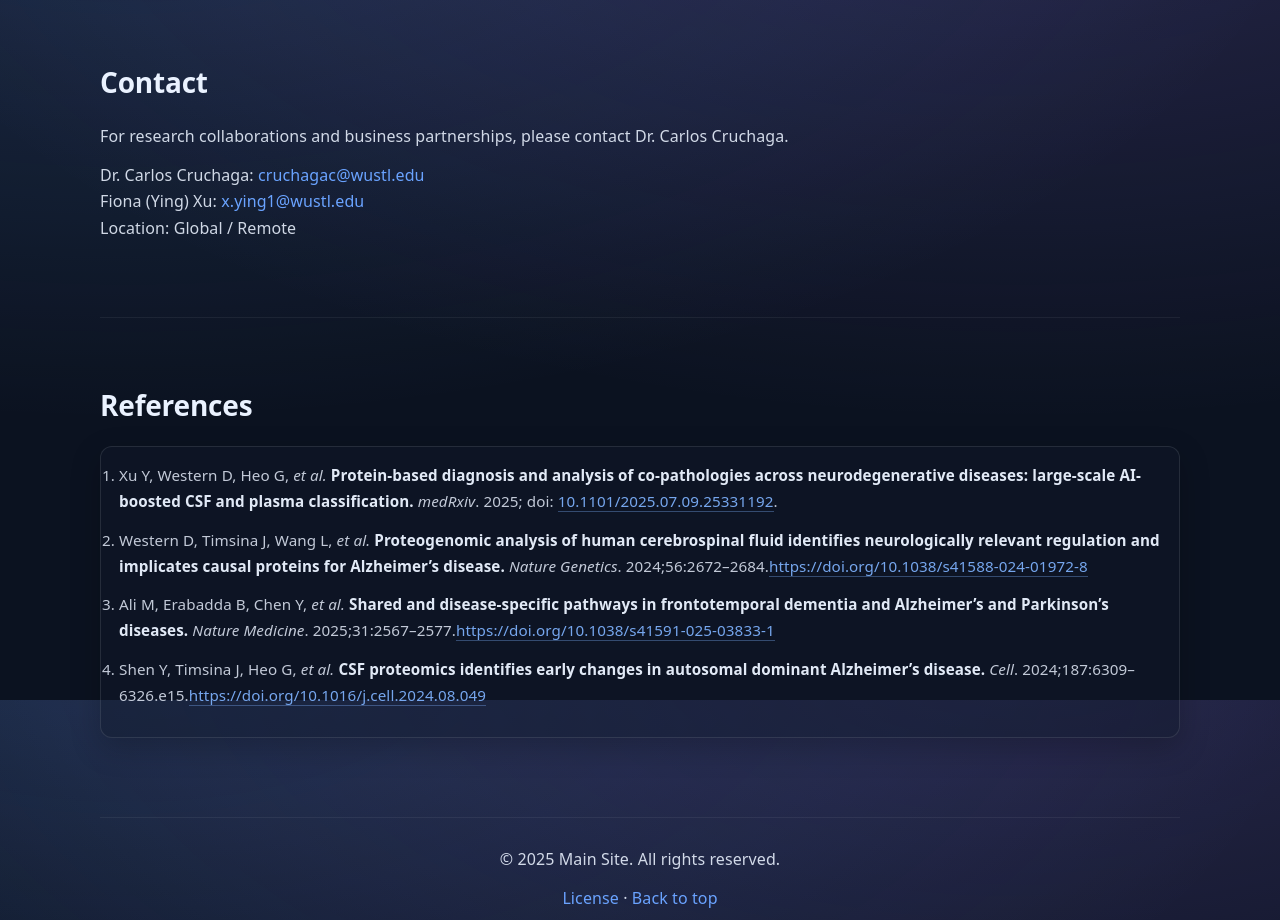
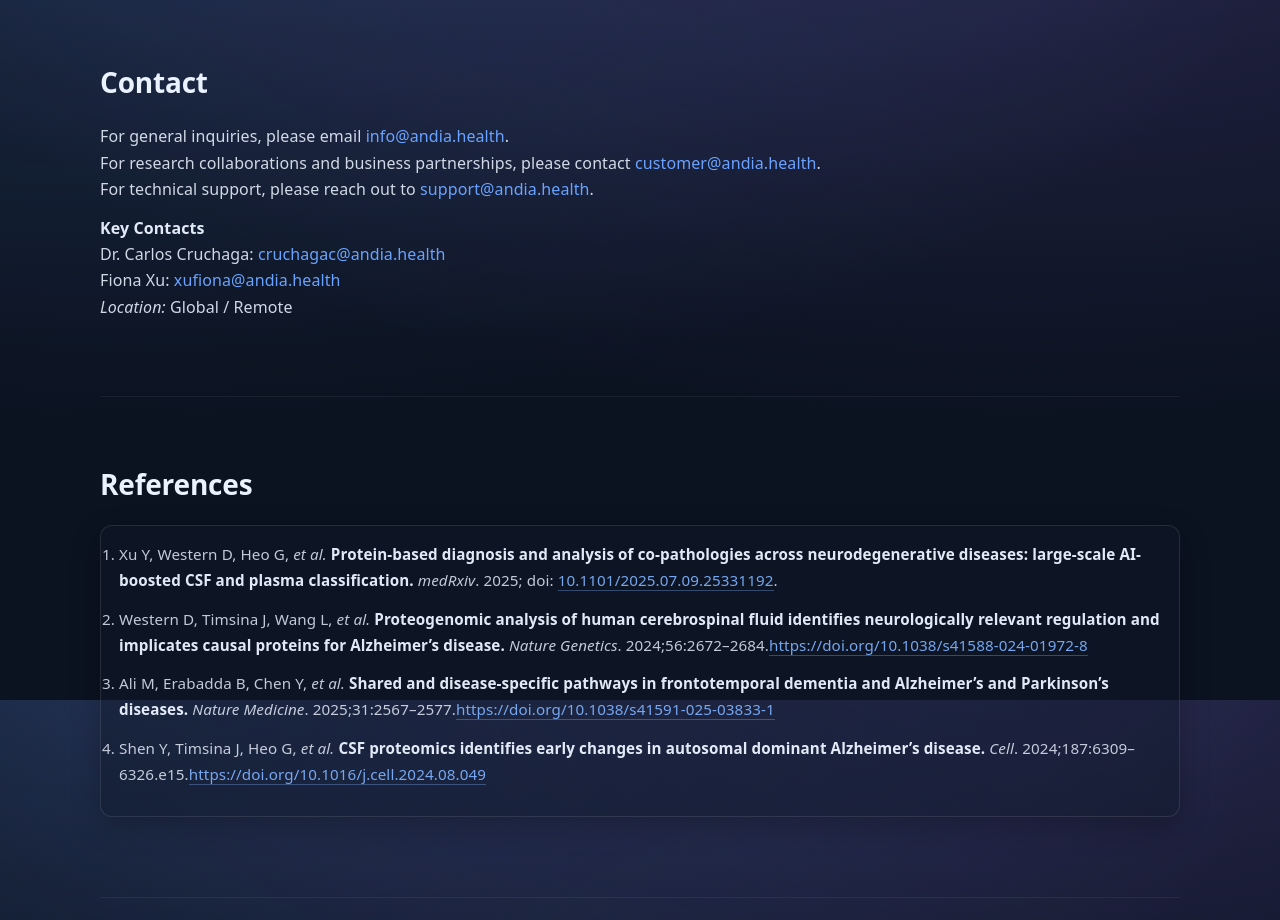
Before and after one commit to YingXu001/Andia_Health_Home, a React (Vite) app: page / in a window 1280 px wide. Shown: the part 4100-5020 px from the top of the page. Built offline with nearby package versions, Linux system fonts and the light colour scheme.

Commit message:
update App.jsx

```diff
--- a/src/App.jsx
+++ b/src/App.jsx
@@ -181,18 +181,29 @@
 
         <Section id="contact" title="Contact">
           <p>
-            For research collaborations and business partnerships, please contact Dr. Carlos Cruchaga.
+            For general inquiries, please email{" "}
+            <a href="mailto:info@andia.health">info@andia.health</a>.
+            <br />
+            For research collaborations and business partnerships, please contact{" "}
+            <a href="mailto:customer@andia.health">customer@andia.health</a>.
+            <br />
+            For technical support, please reach out to{" "}
+            <a href="mailto:support@andia.health">support@andia.health</a>.
           </p>
+
           <p>
+            <strong>Key Contacts</strong>
+            <br />
             Dr. Carlos Cruchaga:{" "}
-            <a href="mailto:cruchagac@wustl.edu">cruchagac@wustl.edu</a>
+            <a href="mailto:cruchagac@andia.health">cruchagac@andia.health</a>
             <br />
-            Fiona (Ying) Xu:{" "}
-            <a href="mailto:x.ying1@wustl.edu">x.ying1@wustl.edu</a>
+            Fiona Xu:{" "}
+            <a href="mailto:xufiona@andia.health">xufiona@andia.health</a>
             <br />
-            Location: Global / Remote
+            <em>Location:</em> Global / Remote
           </p>
         </Section>
+
 
         <Section id="references" title="References">
           <ol className="references">
```
